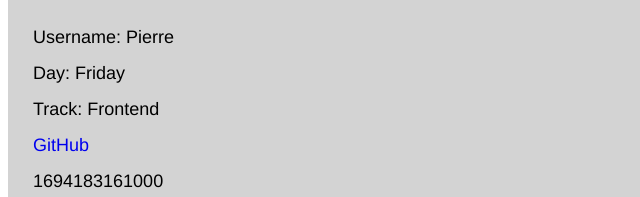
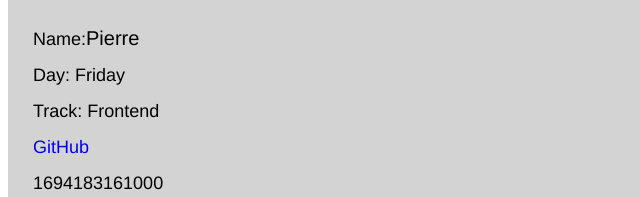
Before and after one commit to Hadehwahle/HNGxTask1, a plain HTML site: page index (1).html in a window 1280 px wide. Shown: the part 253-450 px from the top of the page, 0-640 px from the left. Drawn offline with Linux system fonts and the light colour scheme.

Commit message:
Update index (1).html

```diff
--- a/index (1).html
+++ b/index (1).html
@@ -10,7 +10,7 @@
     <h1>Personal and Real-time Data </h1>
             <div id="personalData">
             <img data-testid="slackDisplayImage" src="pierre.jpg" alt="Pierre">
-            <p data-testid="slackUserName">Username: Pierre</p>
+            <p data-testid="slackUserName">Name:<span style="font-size:20px">Pierre</span></p>
             <p data-testid="currentDayOfTheWeek">Day: Friday</p>
             <p data-testid="myTrack">Track: Frontend</p>
             <a href="https://github.com/Hadehwahle/HNGxTask1" data-testid="githubURL" target="_blank">GitHub</a>
```
